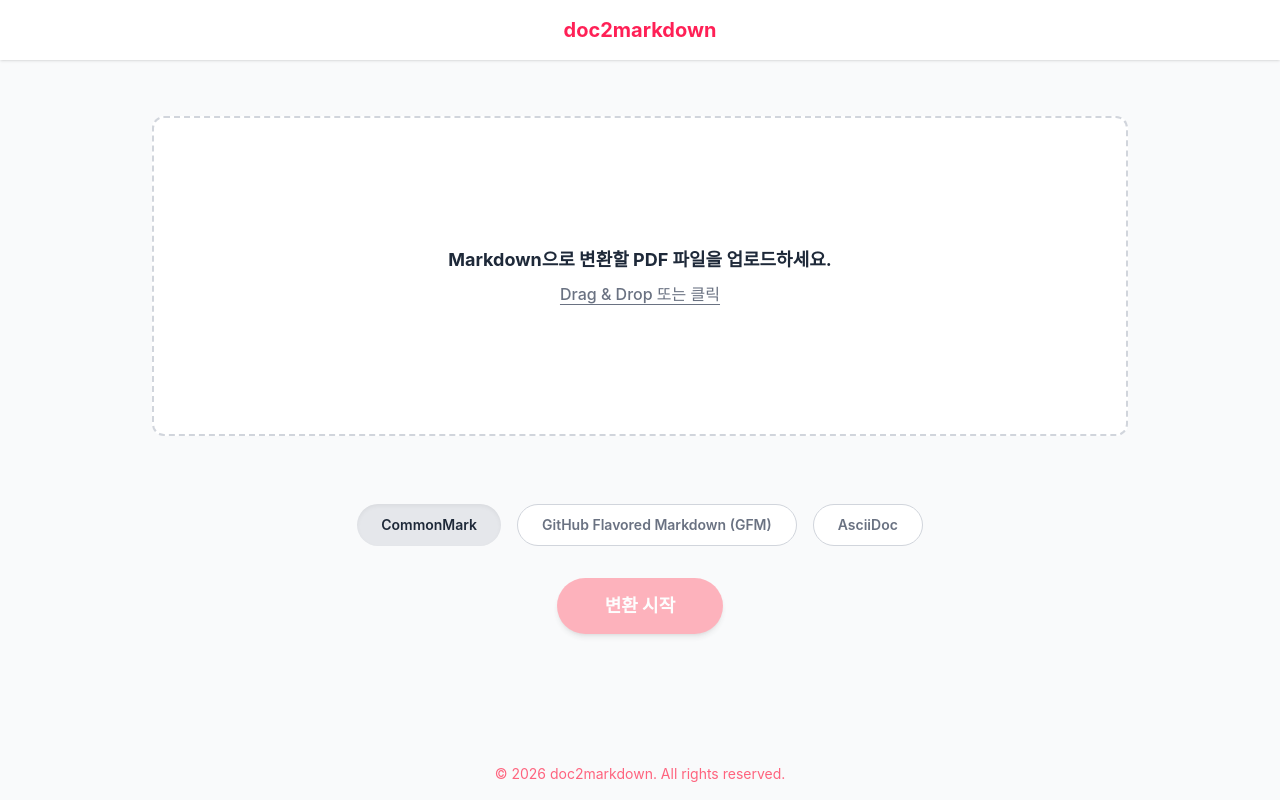
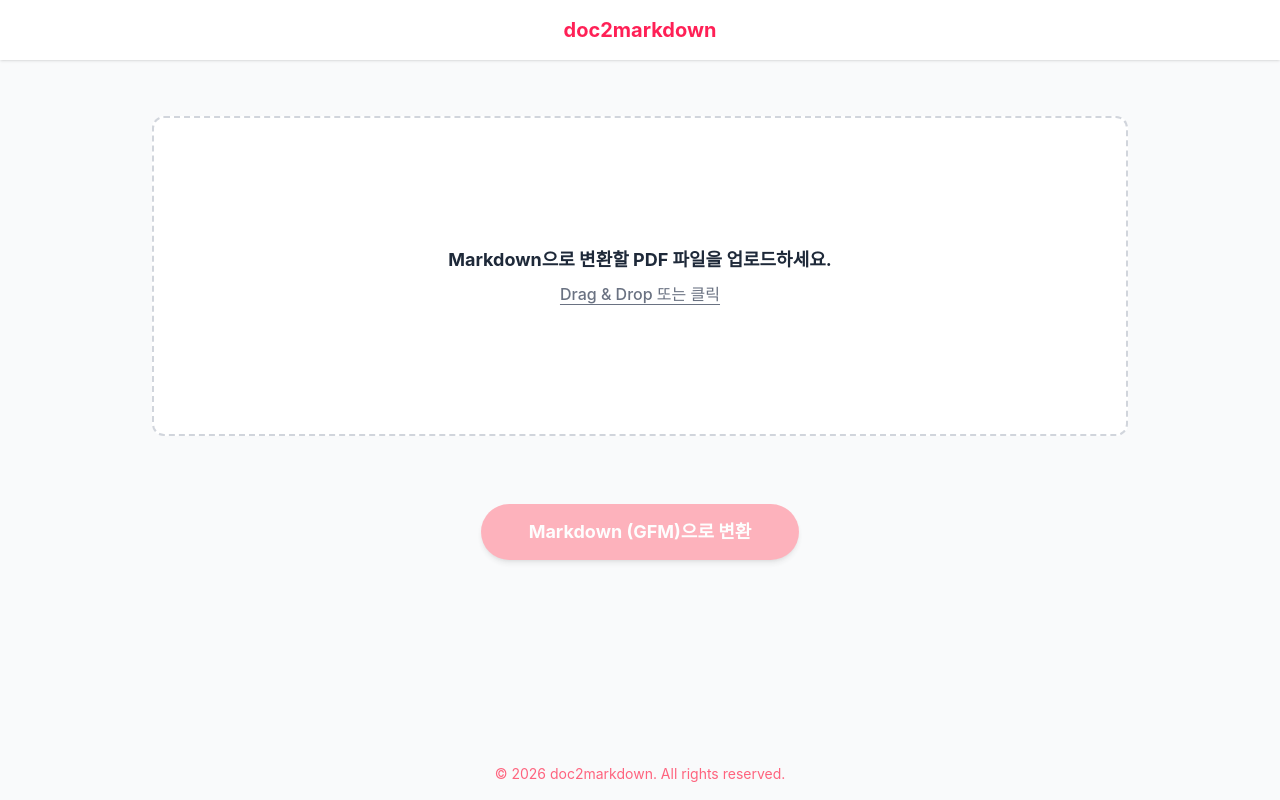
Before and after one commit to knu-doc-ai/doc2markdown_FE, a React (Vite) app: page / in a window 1280 px wide. Built offline with nearby package versions, Linux system fonts and the light colour scheme.

Commit message:
fix: 버튼 1개로 통일

```diff
--- a/src/api/documents.ts
+++ b/src/api/documents.ts
@@ -13,11 +13,11 @@ export const uploadDocument = async (file: File) => {
   return response.data; // { documentId: string, filename: string, ... }
 };
 
-export const startConversion = async (documentId: string, format: string) => {
-  // Map our UI format strings or send directly, BE might expect specific enum
+export const startConversion = async (documentId: string, format = 'gfm') => {
+  // Map our UI format strings or send directly, BE expects 'gfm', 'commonmark', or 'markdown'
   let targetFormat = 'gfm';
-  if (format === 'CommonMark') targetFormat = 'commonmark';
-  if (format === 'AsciiDoc') targetFormat = 'asciidoc';
+  if (format === 'CommonMark' || format === 'commonmark') targetFormat = 'commonmark';
+  if (format === 'markdown') targetFormat = 'markdown';
 
   const response = await axios.post(
     `${API_BASE_URL}/documents/${documentId}/convert`,
--- a/src/pages/Home.tsx
+++ b/src/pages/Home.tsx
@@ -1,16 +1,11 @@
 import { useState } from 'react';
 import { useNavigate } from 'react-router-dom';
 import FileUpload from '@/components/FileUpload';
-import FormatSelector from '@/components/home/FormatSelector';
 import Button from '@/components/common/Button';
 import { uploadDocument, startConversion } from '@/api/documents';
 
-const FORMATS = ['CommonMark', 'GitHub Flavored Markdown (GFM)', 'AsciiDoc'];
-
 const Home = () => {
   const [file, setFile] = useState<File | null>(null);
-  const [selectedFormat, setSelectedFormat] = useState<string>(FORMATS[0]);
-
   const [isLoading, setIsLoading] = useState(false);
   const navigate = useNavigate();
 
@@ -33,8 +28,8 @@ const Home = () => {
       const uploadRes = await uploadDocument(file);
       const docId = uploadRes.documentId;
 
-      // 2. Start Conversion
-      await startConversion(docId, selectedFormat);
+      // 2. Start Conversion (defaults to 'gfm')
+      await startConversion(docId);
 
       // 3. Navigate to progress page with documentId
       navigate('/converting', { state: { documentId: docId } });
@@ -60,20 +55,13 @@ const Home = () => {
         )}
       </div>
 
-      {/* 2. 포맷 선택 영역 */}
-      <FormatSelector
-        formats={FORMATS}
-        selectedFormat={selectedFormat}
-        onSelectFormat={setSelectedFormat}
-      />
-
-      {/* 3. 액션 버튼 */}
+      {/* 2. 액션 버튼 */}
       <Button
         onClick={handleDownload}
         disabled={isLoading || !file}
-        className={`px-10 ${!file || isLoading ? '!bg-rose-300 !opacity-80 hover:!bg-rose-300 hover:!scale-100 active:!scale-100' : ''}`}
+        className={`px-10 mt-6 ${!file || isLoading ? '!bg-rose-300 !opacity-80 hover:!bg-rose-300 hover:!scale-100 active:!scale-100' : ''}`}
       >
-        {isLoading ? '준비 중...' : '변환 시작'}
+        {isLoading ? '준비 중...' : 'Markdown (GFM)으로 변환'}
       </Button>
     </div>
   );
```
Also changed, not shown: 1 other file (tests, documents, lock files or other folders).
